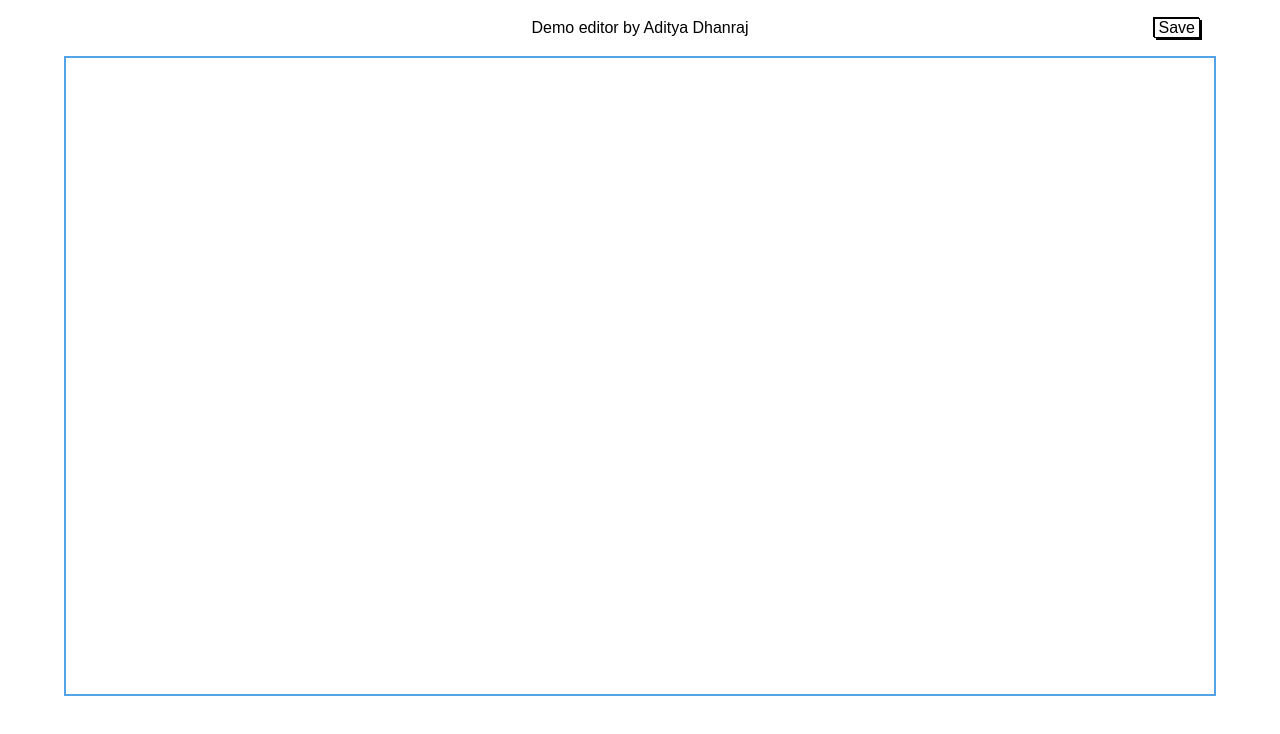
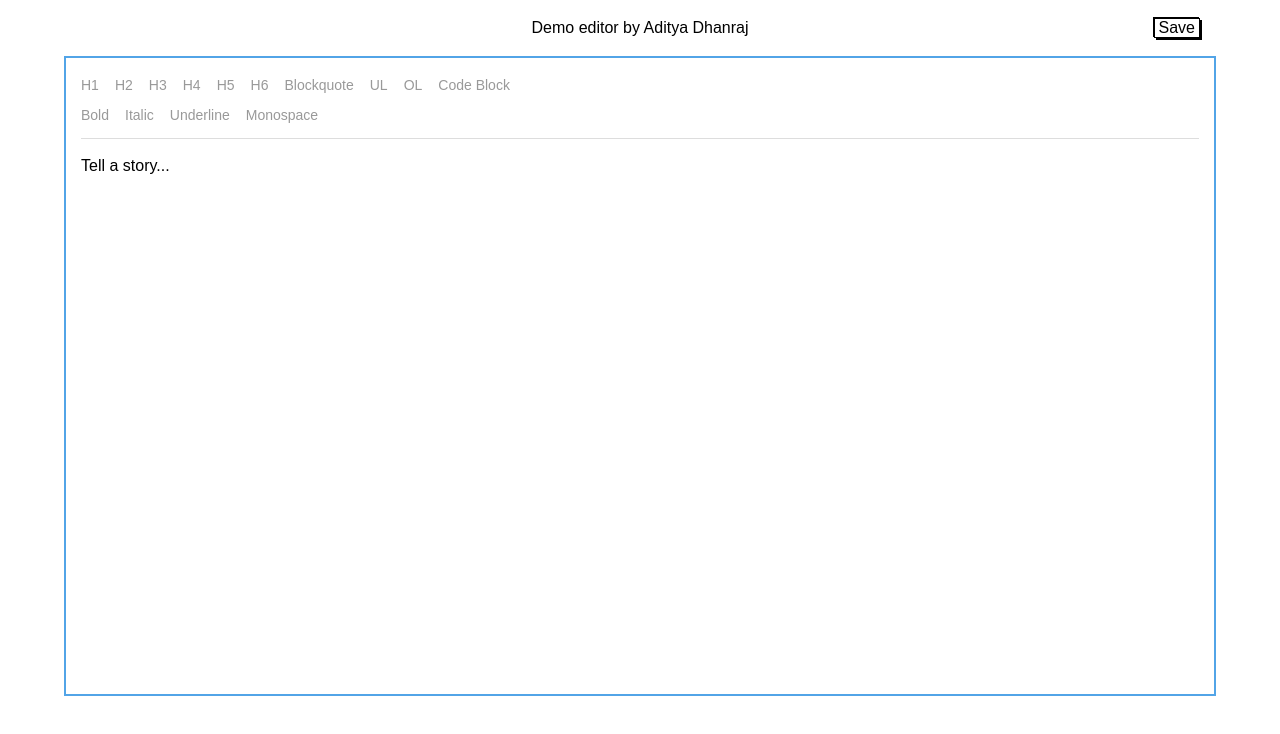
Before and after one commit to Aditya2z/text-editor, a React (Create React App) app: page / in a window 1280 px wide. Shown: the top 734 px of the page. Built offline with nearby package versions, Linux system fonts and the light colour scheme.

Commit message:
basic text editor with local storage support

```diff
--- a/src/components/Button.js
+++ b/src/components/Button.js
@@ -1,15 +1,18 @@
-function Button(props) {
-  const { contentJson } = props;
+import React from 'react';
+
+function Button({ contentJson }) {
+  const handleClick = () => {
+    localStorage.setItem("editorContent", contentJson);
+  };
+
   return (
     <button
       className="btn"
-      onClick={() => {
-        localStorage.setItem("editorContent", contentJson);
-      }}
+      onClick={handleClick}
     >
       Save
     </button>
   );
-}
+};
 
 export default Button;
--- a/src/components/Editor.js
+++ b/src/components/Editor.js
@@ -1,43 +1,225 @@
-import React, { useState, useEffect, useRef } from "react";
+import React from "react";
 import {
   Editor,
   EditorState,
+  getDefaultKeyBinding,
   RichUtils,
+  convertFromRaw,
   convertToRaw,
-  convertFromRaw,
 } from "draft-js";
 import Button from "./Button";
 
-const MyEditor = () => {
-  const [editorState, setEditorState] = useState(() => {
+class MyEditor extends React.Component {
+  constructor(props) {
+    super(props);
+    this.state = { editorState: this.initializeEditorState() };
+    this.onChange = (editorState) => this.setState({ editorState });
+    this.contentJsonObj = React.createRef();
+
+    this.handleKeyCommand = this._handleKeyCommand.bind(this);
+    this.mapKeyToEditorCommand = this._mapKeyToEditorCommand.bind(this);
+    this.toggleBlockType = this._toggleBlockType.bind(this);
+    this.toggleInlineStyle = this._toggleInlineStyle.bind(this);
+  }
+
+  focus = () => {
+    this.editor.focus();
+  };
+
+  initializeEditorState = () => {
     const savedContent = localStorage.getItem("editorContent");
     return savedContent
       ? EditorState.createWithContent(convertFromRaw(JSON.parse(savedContent)))
       : EditorState.createEmpty();
-  });
-
-  const contentJsonObj = useRef();
-
-  useEffect(() => {
-    // Save content to local storage whenever editorState changes
-    const contentState = editorState.getCurrentContent();
-    contentJsonObj.current = JSON.stringify(convertToRaw(contentState));
-  }, [editorState]);
-
-  const handleInputChange = (newEditorState) => {
-    setEditorState(newEditorState);
   };
 
+  componentDidUpdate(prevState) {
+    if (this.state.editorState !== prevState.editorState) {
+      const contentState = this.state.editorState.getCurrentContent();
+      this.contentJsonObj.current = JSON.stringify(convertToRaw(contentState));
+    }
+  }
+
+  _handleKeyCommand(command, editorState) {
+    const newState = RichUtils.handleKeyCommand(editorState, command);
+    if (newState) {
+      this.onChange(newState);
+      return true;
+    }
+    return false;
+  }
+
+  _mapKeyToEditorCommand(e) {
+    if (e.keyCode === 9 /* TAB */) {
+      const newEditorState = RichUtils.onTab(
+        e,
+        this.state.editorState,
+        4 /* maxDepth */
+      );
+      if (newEditorState !== this.state.editorState) {
+        this.onChange(newEditorState);
+      }
+      return;
+    }
+    return getDefaultKeyBinding(e);
+  }
+
+  _toggleBlockType(blockType) {
+    this.onChange(RichUtils.toggleBlockType(this.state.editorState, blockType));
+  }
+
+  _toggleInlineStyle(inlineStyle) {
+    this.onChange(
+      RichUtils.toggleInlineStyle(this.state.editorState, inlineStyle)
+    );
+  }
+
+  render() {
+    const { editorState } = this.state;
+
+    // If the user changes block type before entering any text, we can
+    // either style the placeholder or hide it. Let's just hide it now.
+    let className = "RichEditor-editor";
+    var contentState = editorState.getCurrentContent();
+    if (!contentState.hasText()) {
+      if (contentState.getBlockMap().first().getType() !== "unstyled") {
+        className += " RichEditor-hidePlaceholder";
+      }
+    }
+
+
+
+    return (
+        <div className="RichEditor-root">
+          <BlockStyleControls
+            editorState={editorState}
+            onToggle={this.toggleBlockType}
+          />
+          <InlineStyleControls
+            editorState={editorState}
+            onToggle={this.toggleInlineStyle}
+          />
+          <Button contentJson={this.contentJsonObj.current}/>
+          <div className={className} onClick={this.focus}>
+            <Editor
+              blockStyleFn={getBlockStyle}
+              customStyleMap={styleMap}
+              editorState={editorState}
+              handleKeyCommand={this.handleKeyCommand}
+              keyBindingFn={this.mapKeyToEditorCommand}
+              onChange={this.onChange}
+              placeholder="Tell a story..."
+              ref={(element) => {
+                this.editor = element;
+              }}
+              spellCheck={true}
+            />
+          </div>
+        </div>
+    );
+  }
+}
+
+// Custom overrides for "code" style.
+const styleMap = {
+  CODE: {
+    backgroundColor: "rgba(0, 0, 0, 0.05)",
+    fontFamily: '"Inconsolata", "Menlo", "Consolas", monospace',
+    fontSize: 16,
+    padding: 2,
+  },
+};
+
+function getBlockStyle(block) {
+  switch (block.getType()) {
+    case "blockquote":
+      return "RichEditor-blockquote";
+    default:
+      return null;
+  }
+}
+
+class StyleButton extends React.Component {
+  constructor() {
+    super();
+    this.onToggle = (e) => {
+      e.preventDefault();
+      this.props.onToggle(this.props.style);
+    };
+  }
+
+  render() {
+    let className = "RichEditor-styleButton";
+    if (this.props.active) {
+      className += " RichEditor-activeButton";
+    }
+
+    return (
+      <span className={className} onMouseDown={this.onToggle}>
+        {this.props.label}
+      </span>
+    );
+  }
+}
+
+const BLOCK_TYPES = [
+  { label: "H1", style: "header-one" },
+  { label: "H2", style: "header-two" },
+  { label: "H3", style: "header-three" },
+  { label: "H4", style: "header-four" },
+  { label: "H5", style: "header-five" },
+  { label: "H6", style: "header-six" },
+  { label: "Blockquote", style: "blockquote" },
+  { label: "UL", style: "unordered-list-item" },
+  { label: "OL", style: "ordered-list-item" },
+  { label: "Code Block", style: "code-block" },
+];
+
+const BlockStyleControls = (props) => {
+  const { editorState } = props;
+  const selection = editorState.getSelection();
+  const blockType = editorState
+    .getCurrentContent()
+    .getBlockForKey(selection.getStartKey())
+    .getType();
+
   return (
-    <>
-      <Button contentJson={contentJsonObj.current}/>
-      <div className="editor">
-        <Editor
-          editorState={editorState}
-          onChange={handleInputChange}
+    <div className="RichEditor-controls">
+      {BLOCK_TYPES.map((type) => (
+        <StyleButton
+          key={type.label}
+          active={type.style === blockType}
+          label={type.label}
+          onToggle={props.onToggle}
+          style={type.style}
         />
-      </div>
-    </>
+      ))}
+    </div>
+  );
+};
+
+var INLINE_STYLES = [
+  { label: "Bold", style: "BOLD" },
+  { label: "Italic", style: "ITALIC" },
+  { label: "Underline", style: "UNDERLINE" },
+  { label: "Monospace", style: "CODE" },
+];
+
+const InlineStyleControls = (props) => {
+  const currentStyle = props.editorState.getCurrentInlineStyle();
+
+  return (
+    <div className="RichEditor-controls">
+      {INLINE_STYLES.map((type) => (
+        <StyleButton
+          key={type.label}
+          active={currentStyle.has(type.style)}
+          label={type.label}
+          onToggle={props.onToggle}
+          style={type.style}
+        />
+      ))}
+    </div>
   );
 };
 
--- a/src/stylesheets/style.css
+++ b/src/stylesheets/style.css
@@ -196,6 +196,7 @@ video {
 
 .grid {
     display: grid;
+    grid-template-columns: repeat(10, 1fr);
 }
 
 /* Headings */
@@ -227,10 +228,102 @@ h1 {
     transform: translateY(1px);
 }
 
-/* Editor */
+/* Editor
 .editor {
     min-height: 80vh;
     margin-top: 1rem;
     border: 2px solid rgba(43, 144, 226, 0.815);
     padding: 1rem .75rem;
 }
+
+/* placeholder styles */
+/* .public-DraftEditorPlaceholder-root {
+    color: #949494;
+}
+
+/* Heading styles */
+/* .heading {
+    font-weight: 700;
+    font-size: 1.5rem;
+} */
+
+/* Bold styles */
+/* .bold {
+    font-weight: 700;
+} */
+
+/* red-text styles */
+/* .red-text {
+    color: red;
+} */
+
+/* underline-text */
+/* .underline-text {
+    text-decoration: underline;
+}  */
+
+.RichEditor-root {
+    background: #fff;
+    border: 2px solid rgba(43, 144, 226, 0.815);
+    font-family: 'Poppins', sans-serif;
+    font-size: 14px;
+    padding: 15px;
+    min-height: 80vh;
+    margin-top: 1rem;
+  }
+
+  .RichEditor-editor {
+    border-top: 1px solid #ddd;
+    cursor: text;
+    font-size: 16px;
+    margin-top: 10px;
+  }
+
+  .RichEditor-editor .public-DraftEditorPlaceholder-root,
+  .RichEditor-editor .public-DraftEditor-content {
+    margin: 0 -15px -15px;
+    padding: 15px;
+  }
+
+  .RichEditor-editor .public-DraftEditor-content {
+    min-height: 100px;
+  }
+
+  .RichEditor-hidePlaceholder .public-DraftEditorPlaceholder-root {
+    display: none;
+  }
+
+  .RichEditor-editor .RichEditor-blockquote {
+    border-left: 5px solid #eee;
+    color: #666;
+    font-family: 'Poppins', sans-serif;
+    font-style: italic;
+    margin: 16px 0;
+    padding: 10px 20px;
+  }
+
+  .RichEditor-editor .public-DraftStyleDefault-pre {
+    background-color: rgba(0, 0, 0, 0.05);
+    font-family: 'Poppins', sans-serif;
+    font-size: 16px;
+    padding: 20px;
+  }
+
+  .RichEditor-controls {
+    font-family: 'Poppins', sans-serif;
+    font-size: 14px;
+    margin-bottom: 5px;
+    user-select: none;
+  }
+
+  .RichEditor-styleButton {
+    color: #999;
+    cursor: pointer;
+    margin-right: 16px;
+    padding: 2px 0;
+    display: inline-block;
+  }
+
+  .RichEditor-activeButton {
+    color: #5890ff;
+  }
```
Also changed, not shown: 1 other file (tests, documents, lock files or other folders).
